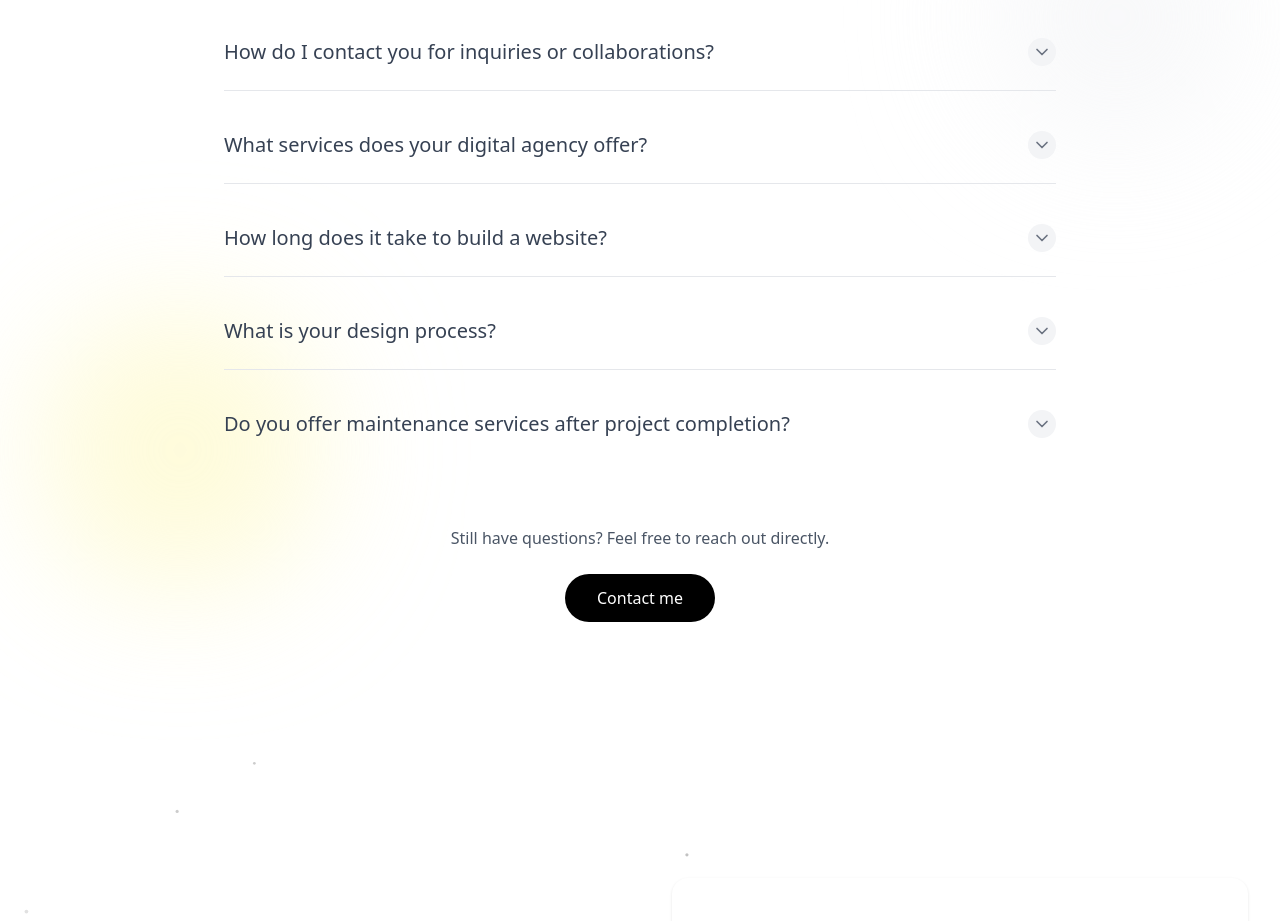
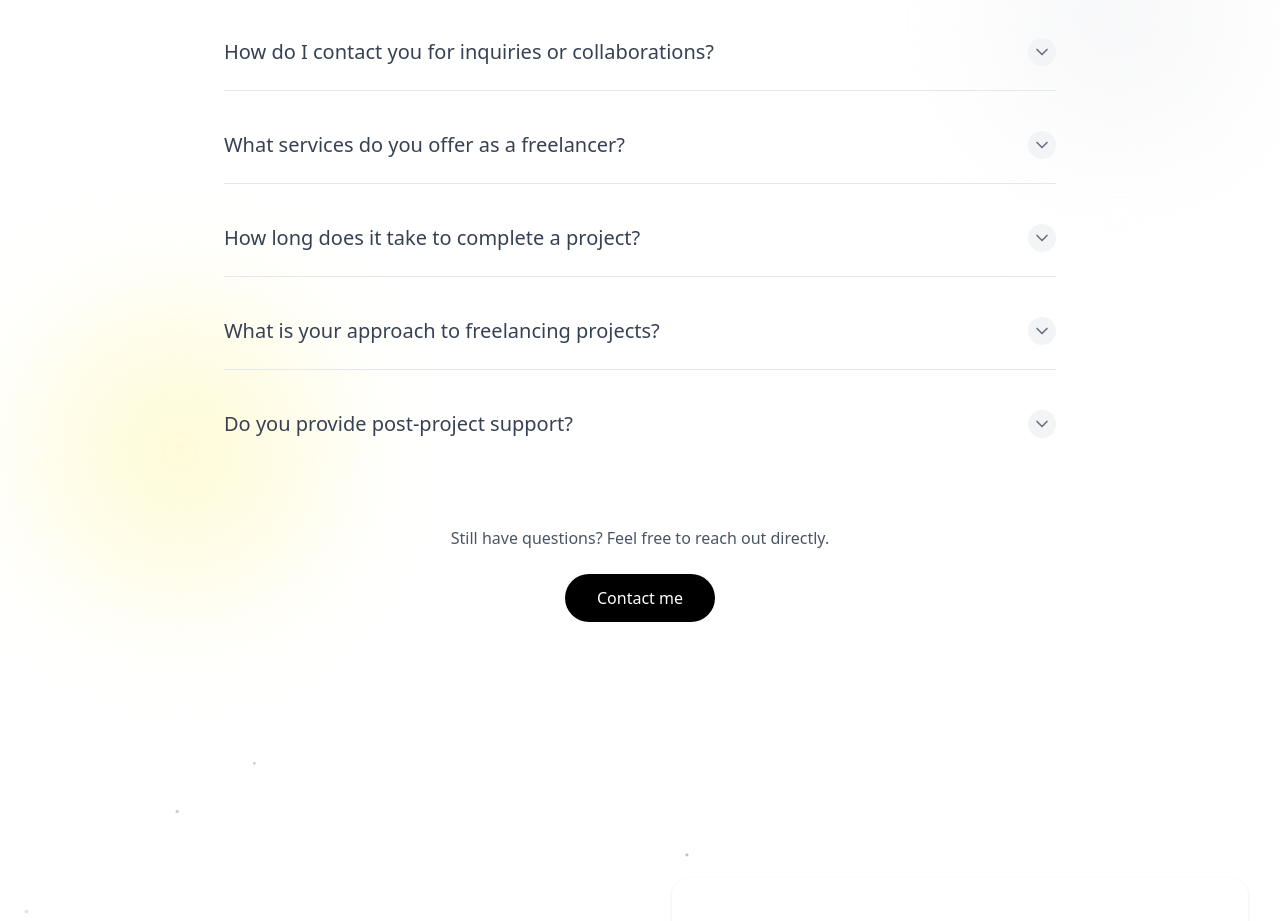
Before and after one commit to dhruv465/Portfolio, a React (Vite) app in the folder Front-End/: page / in a window 1280 px wide. Shown: the part 4580-5501 px from the top of the page. Built offline with nearby package versions, Linux system fonts and the light colour scheme.

Commit message:
Refactor FAQ content for clarity and consistency

```diff
--- a/Front-End/src/MyComponents/Faq/Faq.jsx
+++ b/Front-End/src/MyComponents/Faq/Faq.jsx
@@ -11,20 +11,20 @@ const faqs = [
     answer: "You can directly drop me a message through the contact form on this website or simply email me at dhruv.sathe11@gmail.com. I typically respond within 24-48 hours."
   },
   {
-    question: "What services does your digital agency offer?",
-    answer: "I offer a comprehensive range of digital services including web design, frontend and backend development, UI/UX design, mobile app development, and SEO optimization. Each solution is tailored to meet the specific needs and goals of my clients."
+    question: "What services do you offer as a freelancer?",
+    answer: "I specialize in web design, frontend and backend development, UI/UX design, mobile app development, and SEO optimization. My goal is to deliver tailored solutions that help you achieve your business objectives."
   },
   {
-    question: "How long does it take to build a website?",
-    answer: "The timeline varies based on project complexity. A simple portfolio or landing page may take 1-2 weeks, while a complex e-commerce platform or custom web application could take 2-3 months. I'll provide a detailed timeline during our initial consultation."
+    question: "How long does it take to complete a project?",
+    answer: "The timeline depends on the project's complexity. A simple portfolio or landing page may take 1-2 weeks, while a more complex application could take 2-3 months. I'll provide a detailed timeline after discussing your requirements."
   },
   {
-    question: "What is your design process?",
-    answer: "My design process involves understanding your requirements, researching your industry and audience, creating wireframes and prototypes, iterating based on feedback, and finally developing and launching the product. I emphasize collaboration throughout the entire process."
+    question: "What is your approach to freelancing projects?",
+    answer: "I follow a structured process: understanding your needs, researching your industry, creating wireframes and prototypes, iterating based on feedback, and delivering a polished product. Collaboration and transparency are key throughout the journey."
   },
   {
-    question: "Do you offer maintenance services after project completion?",
-    answer: "Yes, I offer ongoing maintenance and support services to ensure your website or application remains up-to-date, secure, and performing optimally. We can discuss maintenance packages tailored to your specific needs."
+    question: "Do you provide post-project support?",
+    answer: "Absolutely! I offer maintenance and support services to ensure your website or application stays updated, secure, and performs optimally. Let's discuss a plan that works for you."
   }
 ]
 
```
